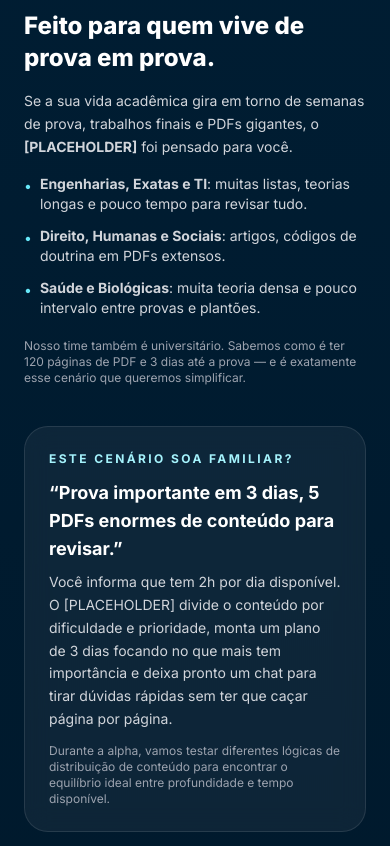
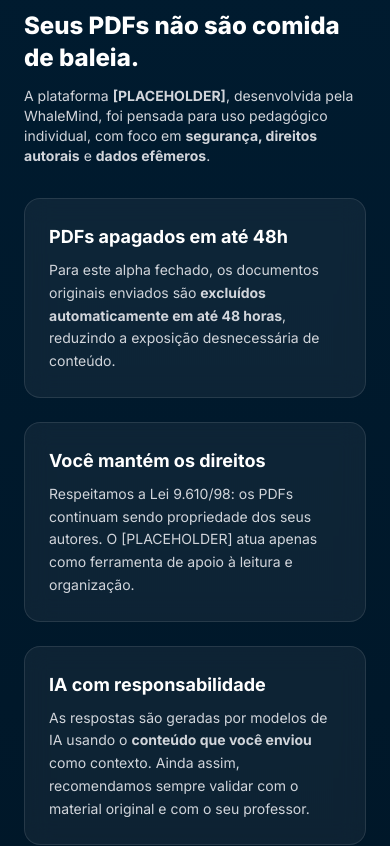
Before and after one commit to Calebe-Fernandes/whale-mind-lp, a plain HTML site: page index.html in a window 390 px wide. Shown: the part 3180-4026 px from the top of the page. Drawn offline with nearby package versions, Linux system fonts and the light colour scheme.

Commit message:
Remove 'FOR WHO' extra section from index.html

```diff
--- a/index.html
+++ b/index.html
@@ -238,45 +238,7 @@
                 </div>
             </section>
 
-            <!-- FOR WHO -->
-            <section id="para-quem" class="max-w-6xl mx-auto px-6 pt-10 md:pt-16 pb-16 md:pb-20 fade-section">
-                <div class="grid md:grid-cols-2 gap-10 items-center">
-                    <div>
-                        <h2 class="text-2xl md:text-3xl font-extrabold mb-4">Feito para quem vive de prova em prova.</h2>
-                        <p class="text-sm md:text-base text-gray-300 mb-4 leading-relaxed">
-                            Se a sua vida acadêmica gira em torno de semanas de prova, trabalhos finais e PDFs gigantes, o <strong>[PLACEHOLDER]</strong> foi pensado para você.
-                        </p>
-                        <ul class="space-y-3 text-sm md:text-base text-gray-300">
-                            <li class="flex gap-2">
-                                <span class="mt-[2px] text-cyan-300">•</span>
-                                <span><strong>Engenharias, Exatas e TI</strong>: muitas listas, teorias longas e pouco tempo para revisar tudo.</span>
-                            </li>
-                            <li class="flex gap-2">
-                                <span class="mt-[2px] text-cyan-300">•</span>
-                                <span><strong>Direito, Humanas e Sociais</strong>: artigos, códigos de doutrina em PDFs extensos.</span>
-                            </li>
-                            <li class="flex gap-2">
-                                <span class="mt-[2px] text-cyan-300">•</span>
-                                <span><strong>Saúde e Biológicas</strong>: muita teoria densa e pouco intervalo entre provas e plantões.</span>
-                            </li>
-                        </ul>
 
-                        <p class="mt-5 text-xs text-gray-400">
-                            Nosso time também é universitário. Sabemos como é ter 120 páginas de PDF e 3 dias até a prova — e é exatamente esse cenário que queremos simplificar.
-                        </p>
-                    </div>
-                    <div class="glass rounded-3xl p-6 md:p-8 border border-white/10">
-                        <p class="text-xs font-semibold tracking-[0.2em] uppercase text-cyan-200 mb-3">Este cenário soa familiar?</p>
-                        <h3 class="font-bold text-lg mb-2">“Prova importante em 3 dias, 5 PDFs enormes de conteúdo para revisar.”</h3>
-                        <p class="text-sm text-gray-300 mb-3 leading-relaxed">
-                            Você informa que tem 2h por dia disponível. O [PLACEHOLDER] divide o conteúdo por dificuldade e prioridade, monta um plano de 3 dias focando no que mais tem importância e deixa pronto um chat para tirar dúvidas rápidas sem ter que caçar página por página.
-                        </p>
-                        <p class="text-xs text-gray-400">
-                            Durante a alpha, vamos testar diferentes lógicas de distribuição de conteúdo para encontrar o equilíbrio ideal entre profundidade e tempo disponível.
-                        </p>
-                    </div>
-                </div>
-            </section>
 
             <!-- SAFETY / PRIVACY -->
             <section id="seguranca" class="max-w-6xl mx-auto px-6 pt-10 md:pt-16 pb-16 md:pb-20 fade-section">
```
